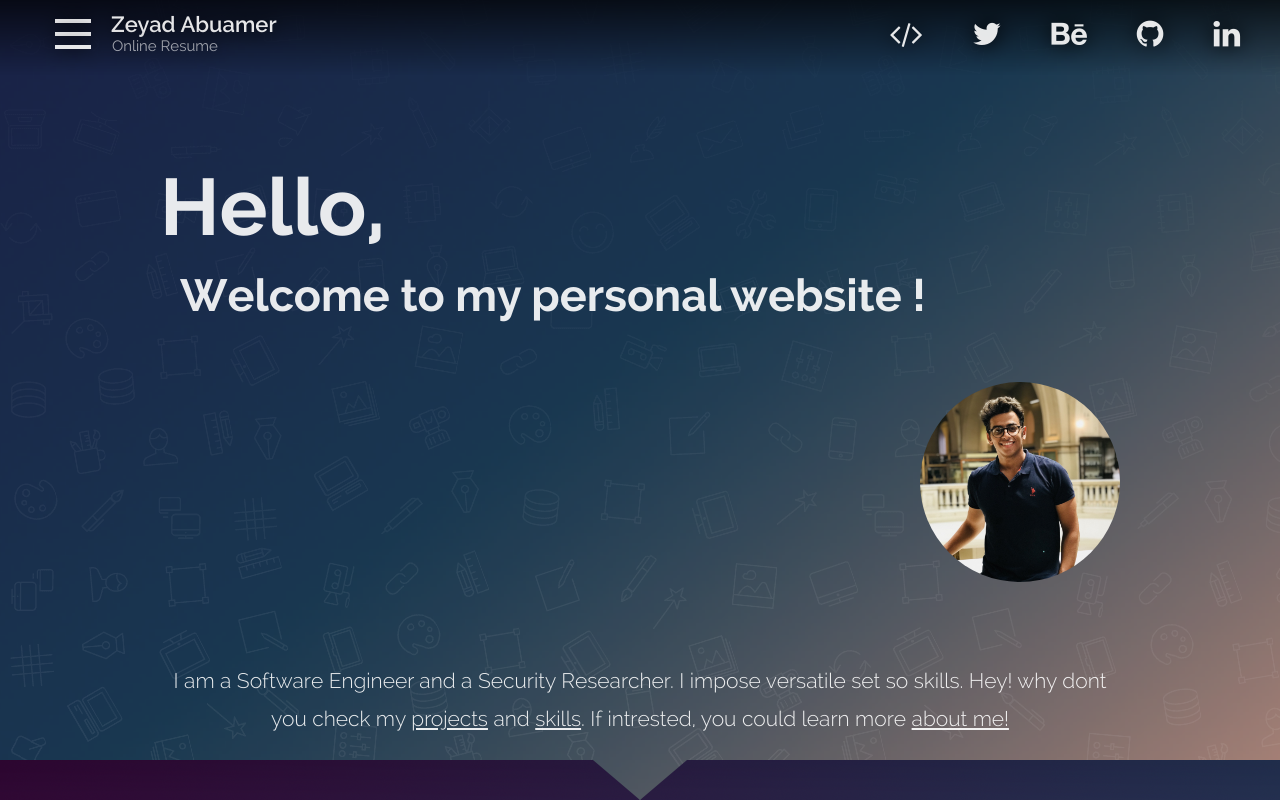
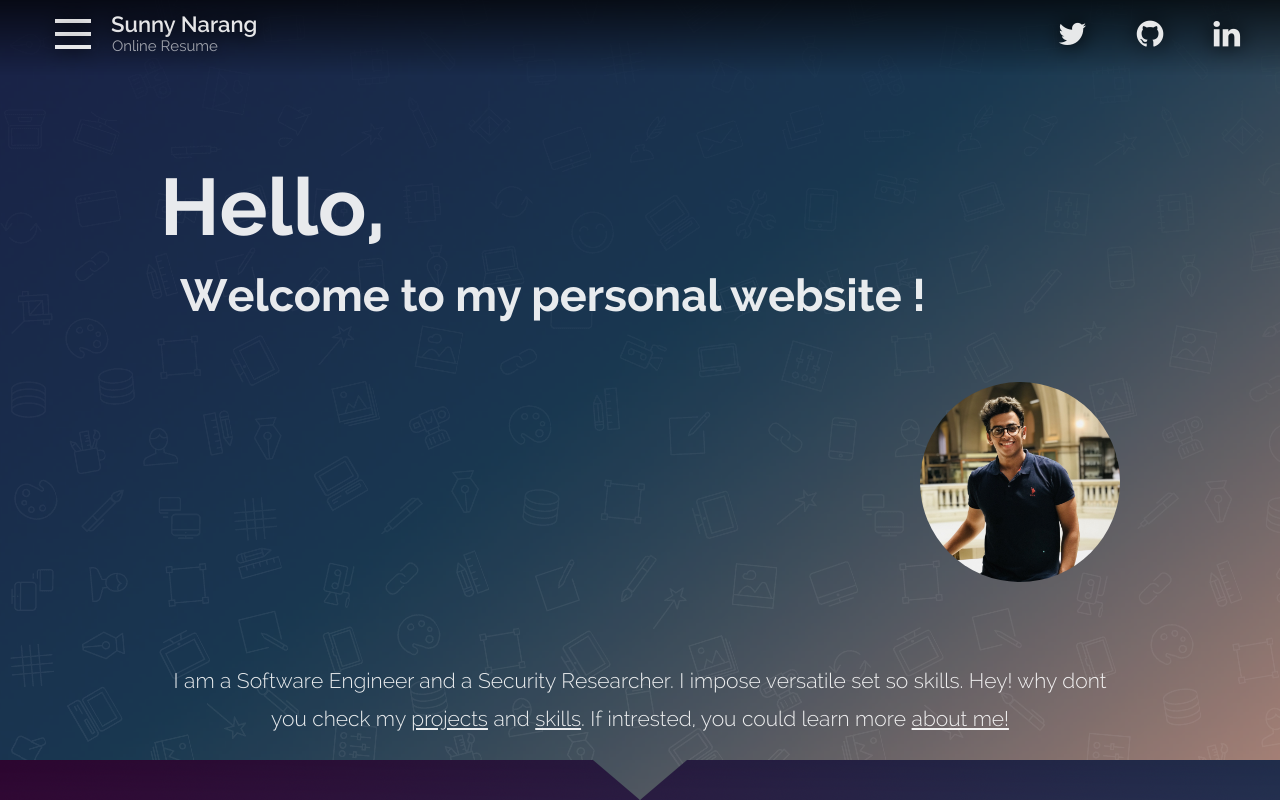
Before and after one commit to SunnyNarang/SunnyNarang.github.io, a website: page index.html in a window 1280 px wide. Shown: the top 800 px of the page. Drawn offline with Linux system fonts and the light colour scheme; files whose address does not match are found by name.

Commit message:
index changed

```diff
--- a/index.html
+++ b/index.html
@@ -8,8 +8,8 @@
 	<meta http-equiv="X-UA-Compatible" content="IE=edge">
 
 	<!-- Site informations -->
-	<title>Zeyad Abuamer Personal Website</title>
-	<meta name="author" content="Zeyad Abuamer">
+	<title>Sunny Narang Personal Website</title>
+	<meta name="author" content="Sunny Narang">
 	<meta name="description" content="Online Personal Resume">
 
 
@@ -59,25 +59,21 @@
 			</nav>
 
 			<a href="#start" class="header__title-wrapper  js-smooth-scroll">
-				<div class="header__title-main">Zeyad Abuamer</div>
+				<div class="header__title-main">Sunny Narang</div>
 				<div class="header__title-sub">Online Resume</div>
 			</a>
 
 			<div class="header__social-icons">
 
-				<a target="_blank" href="https://www.hackerrank.com/Zeyadk">
-					<i class="fa fa-code"></i>
-				</a>
-				<a target="_blank" href="https://twitter.com/zeyadk99">
+
+				<a target="_blank" href="https://twitter.com/SN1074">
 					<i class="fa fa-twitter"></i>
 				</a>
-				<a target="_blank" href="https://www.behance.net/zeyadk">
-					<i class="fa fa-behance"></i>
 				</a>
-				<a target="_blank" href="https://github.com/zeyadkhaled">
+				<a target="_blank" href="https://github.com/SunnyNarang">
 					<i class="fa fa-github"></i>
 				</a>
-				<a target="_blank" href="https://www.linkedin.com/in/zeyadkhaled/">
+				<a target="_blank" href="https://www.linkedin.com/in/narangsunny65">
 					<i class="fa fa-linkedin"></i>
 				</a>
 			</div>
```
